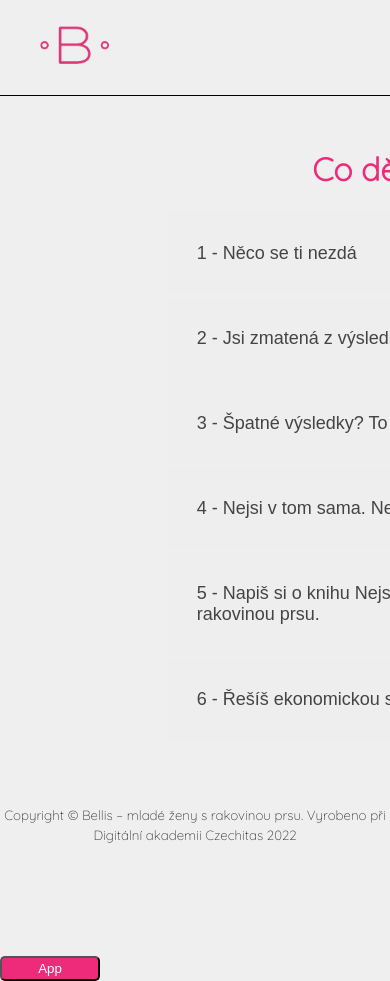
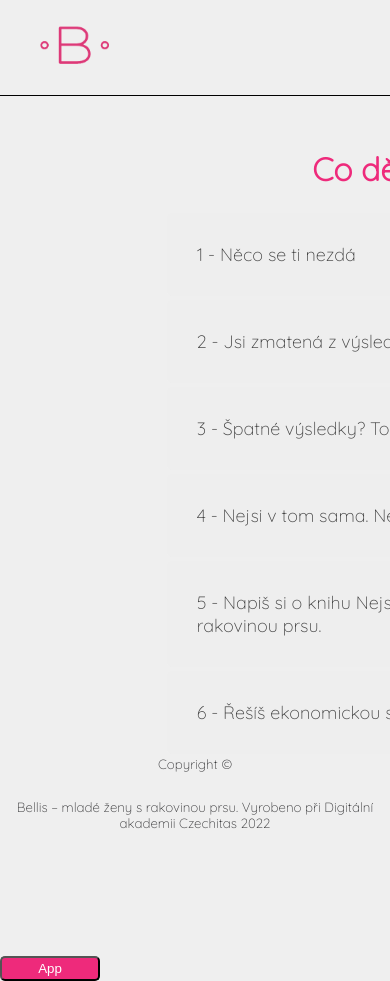
Before and after one commit to janajurcova/samovysetreni-prsu, a React app: page /codelatkdyz in a window 390 px wide. Shown: the top 981 px of the page. Built offline with nearby package versions, Linux system fonts and the light colour scheme; what dayjs-recur would draw is missing.

Commit message:
mobile version footer

```diff
--- a/src/components/Footer/index.jsx
+++ b/src/components/Footer/index.jsx
@@ -10,9 +10,12 @@ export const Footer = () => {
           <InstallButton />
         </div>
         <div className="bellis__footer">
-          <small>
-            Copyright &copy; Bellis – mladé ženy s rakovinou prsu. Vyrobeno při
-            Digitální akademii Czechitas 2022
+          <small className="copyright">
+            <p>Copyright &copy; </p>
+            <p>
+              Bellis – mladé ženy s rakovinou prsu. Vyrobeno při Digitální
+              akademii Czechitas 2022
+            </p>
           </small>
         </div>
       </div>
--- a/src/components/Footer/style.css
+++ b/src/components/Footer/style.css
@@ -15,3 +15,15 @@
 .footer {
   display: flex;
 }
+.copyright {
+  display: flex;
+  align-items: baseline;
+  justify-content: center;
+}
+@media (max-width: 519px) {
+  .copyright {
+    display: flex;
+    flex-direction: column;
+    align-items: stretch;
+  }
+}
--- a/src/pages/Questions/style.css
+++ b/src/pages/Questions/style.css
@@ -2,7 +2,7 @@
 .accordion {
   background-color: #eee;
   color: #444;
-  font-style: normal;
+  font-family: Quicksand;
   font-size: large;
   cursor: pointer;
   padding: 30px;
```
